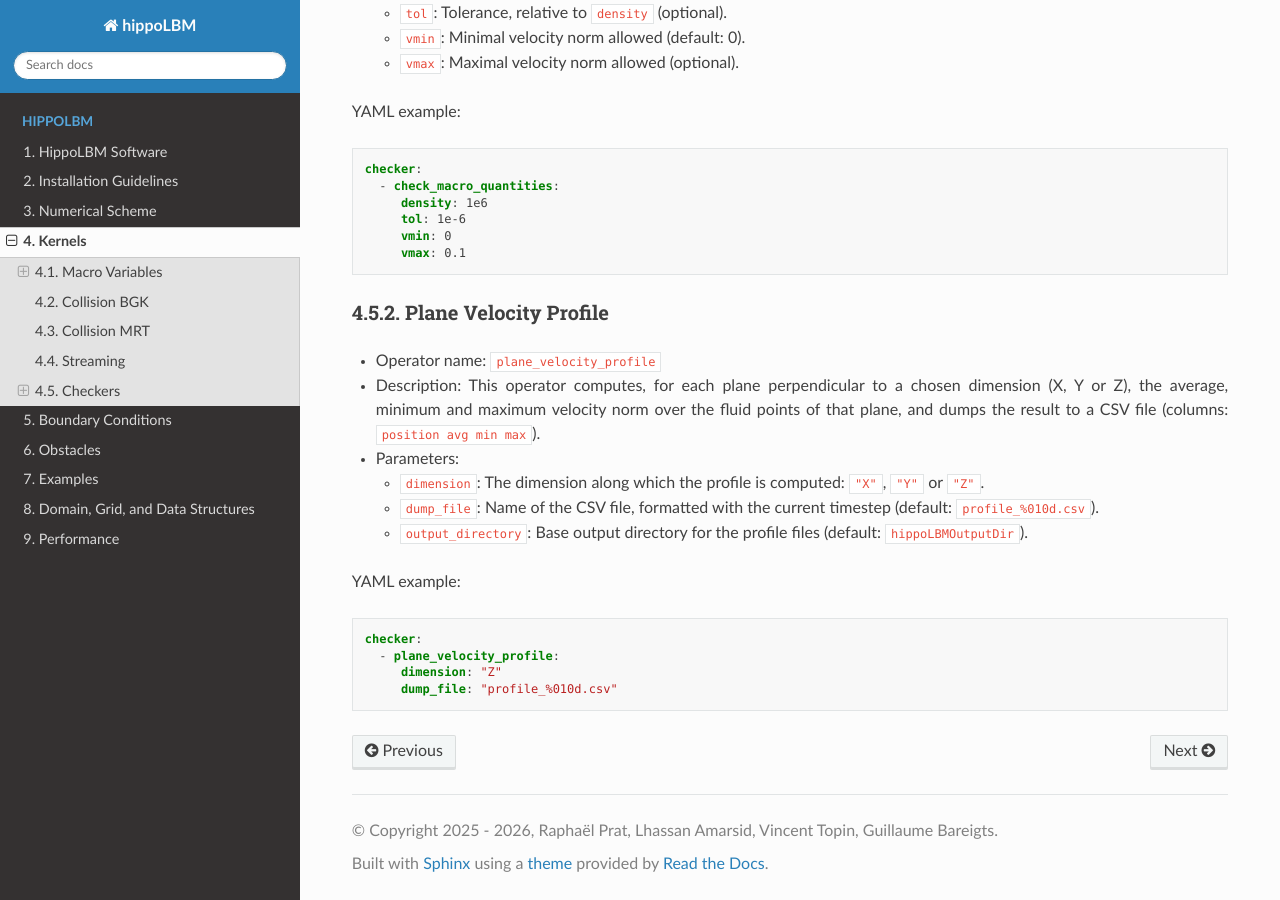
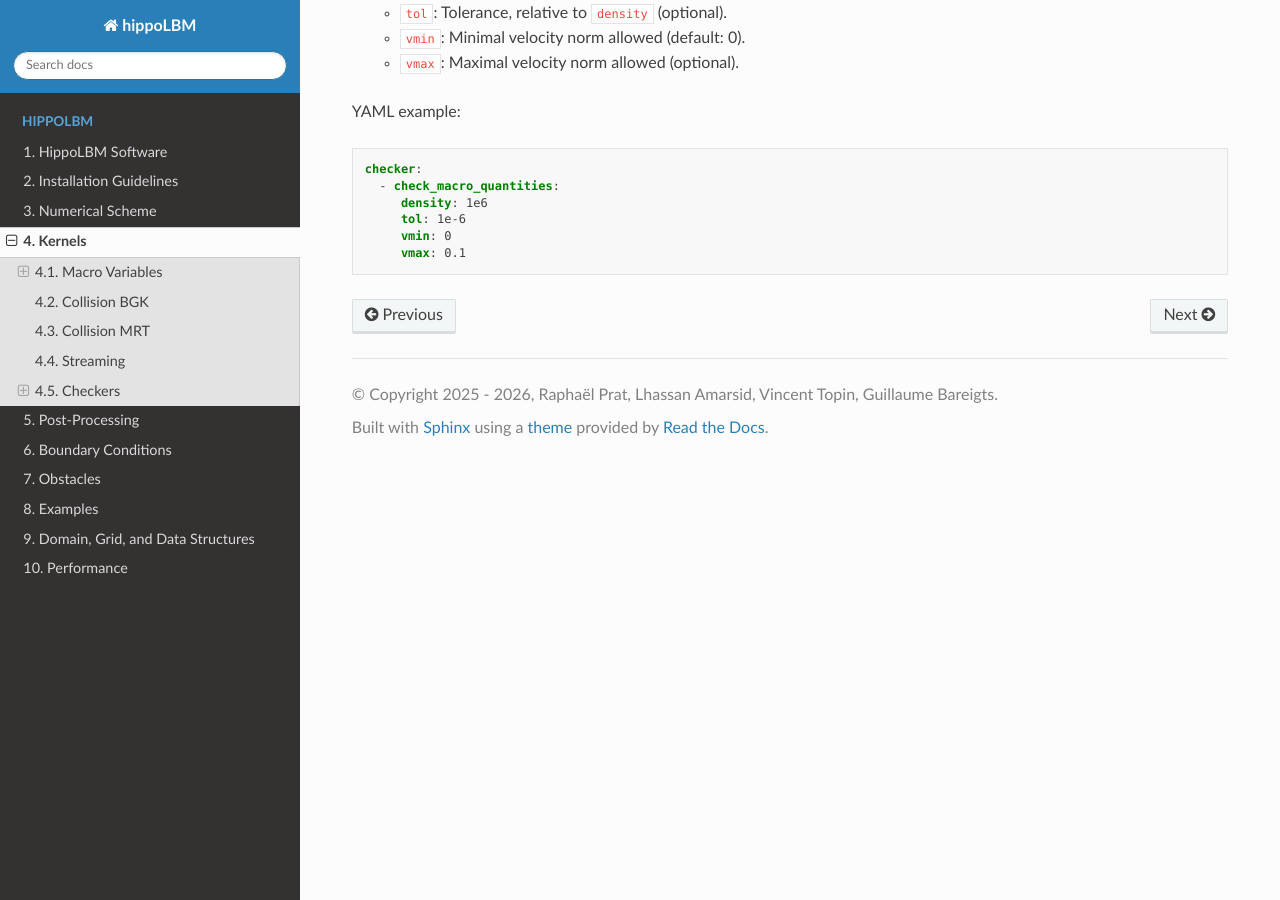
Before and after one commit to Collab4exaNBody/doc_hippoLBM, a Sphinx documentation site: the page built from docs/source/pages/Kernels.rst, in a window 1280 px wide and 900 px high, scrolled down 2936 px. Built offline with Sphinx 7.4.7 and the Read the Docs theme 3.1.0, drawn with Linux system fonts in a browser that asks for light colours.

Commit message:
add post processings

```diff
--- a/docs/source/index.rst
+++ b/docs/source/index.rst
@@ -13,6 +13,7 @@
    pages/Install.rst
    pages/NumericalScheme.rst
    pages/Kernels.rst
+   pages/PostProcessing.rst
    pages/BCs.rst
    pages/Obstacles.rst
    pages/Examples.rst
--- a/docs/source/pages/Kernels.rst
+++ b/docs/source/pages/Kernels.rst
@@ -143,23 +143,3 @@
        tol: 1e-6
        vmin: 0
        vmax: 0.1
-
-Plane Velocity Profile
------------------------
-
-- Operator name: ``plane_velocity_profile``
-- Description: This operator computes, for each plane perpendicular to a chosen dimension (X, Y or Z), the average, minimum and maximum velocity norm over the fluid points of that plane, and dumps the result to a CSV file (columns: ``position avg min max``).
-- Parameters:
-
-  - ``dimension``: The dimension along which the profile is computed: ``"X"``, ``"Y"`` or ``"Z"``.
-  - ``dump_file``: Name of the CSV file, formatted with the current timestep (default: ``profile_%010d.csv``).
-  - ``output_directory``: Base output directory for the profile files (default: ``hippoLBMOutputDir``).
-
-YAML example:
-
-.. code-block:: yaml
-
-  checker:
-    - plane_velocity_profile:
-       dimension: "Z"
-       dump_file: "profile_%010d.csv"
```
Also changed, not shown: docs/source/pages/PostProcessing.rst (added, +102 -0 lines).
